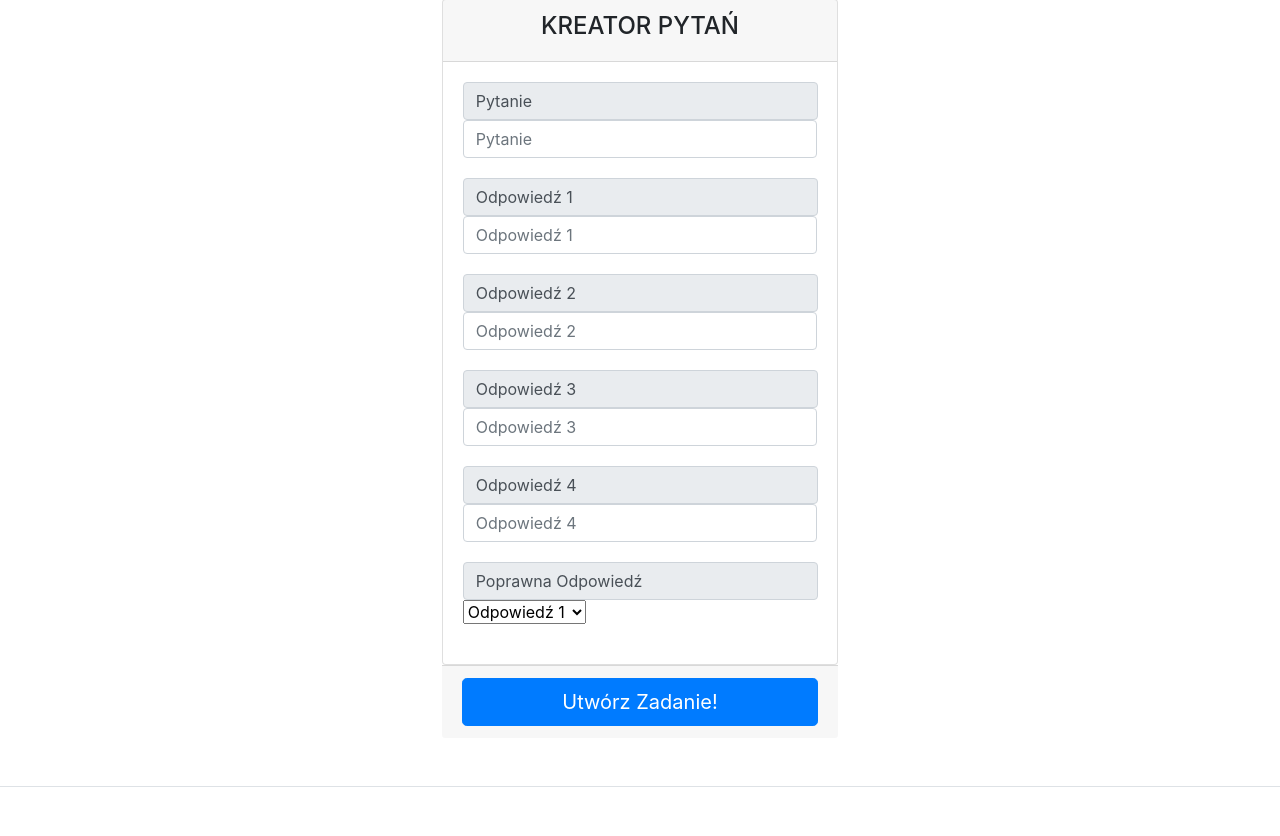
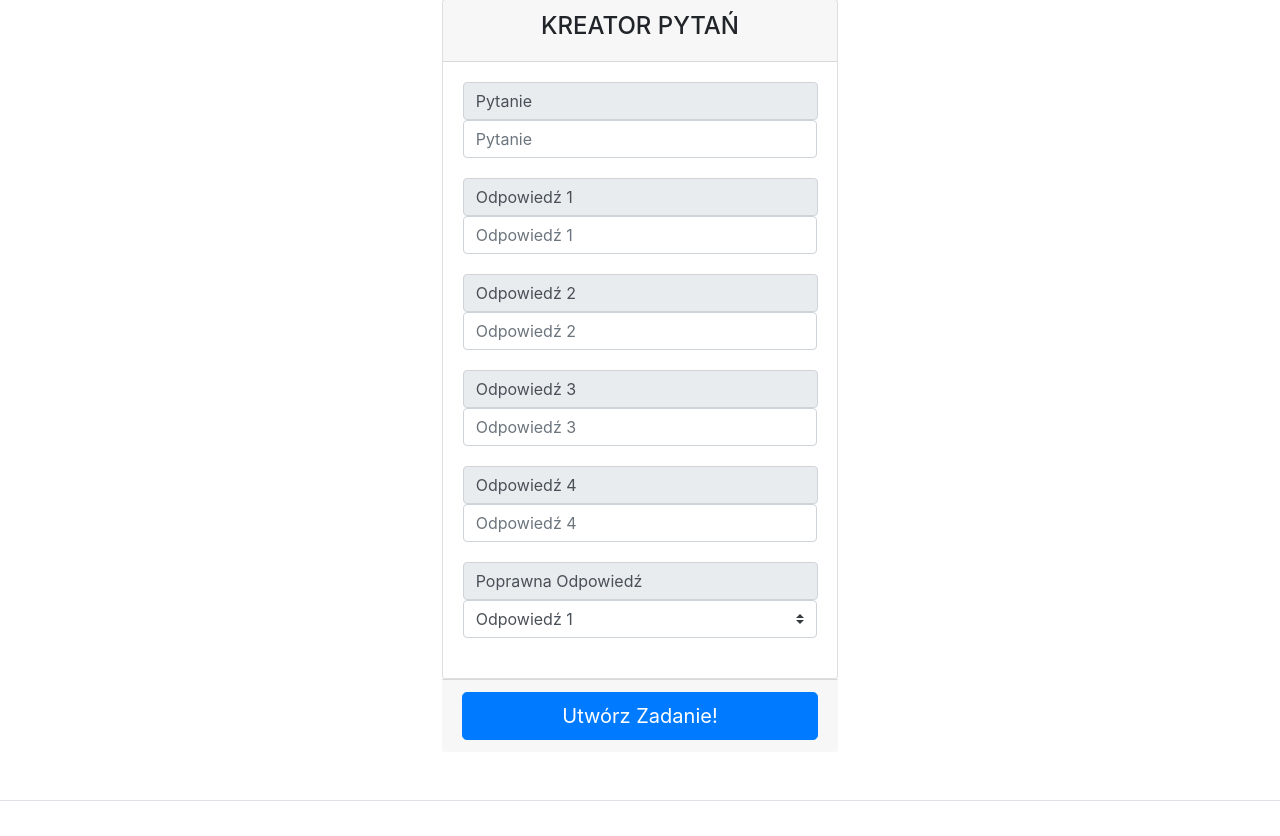
Before and after one commit to JakubZlotek/php-test-framework, a PHP site: page /Admin/TestCreator.php in a window 1280 px wide. Shown: the part 77-913 px from the top of the page. Run offline with PHP 8.4, Linux system fonts and the light colour scheme; the visitor is signed in with stand-in values (Sample User, id 1); some libraries are stand-ins or nearby versions.

Commit message:
Update TestCreator.php

```diff
--- a/Admin/TestCreator.php
+++ b/Admin/TestCreator.php
@@ -86,7 +86,7 @@ include '../Config.php';
                                     <span class="input-group-text" id="">Poprawna Odpowiedź</span>
                                 </div>
                                     <div class="input-group input-check">
-                                    <select name="" id="">
+                                    <select class="custom-select" name="correct_answer" id="answer">
                                         <option value="correct1">Odpowiedź 1</option>
                                         <option value="correct2">Odpowiedź 2</option>
                                         <option value="correct3">Odpowiedź 3</option>
```
